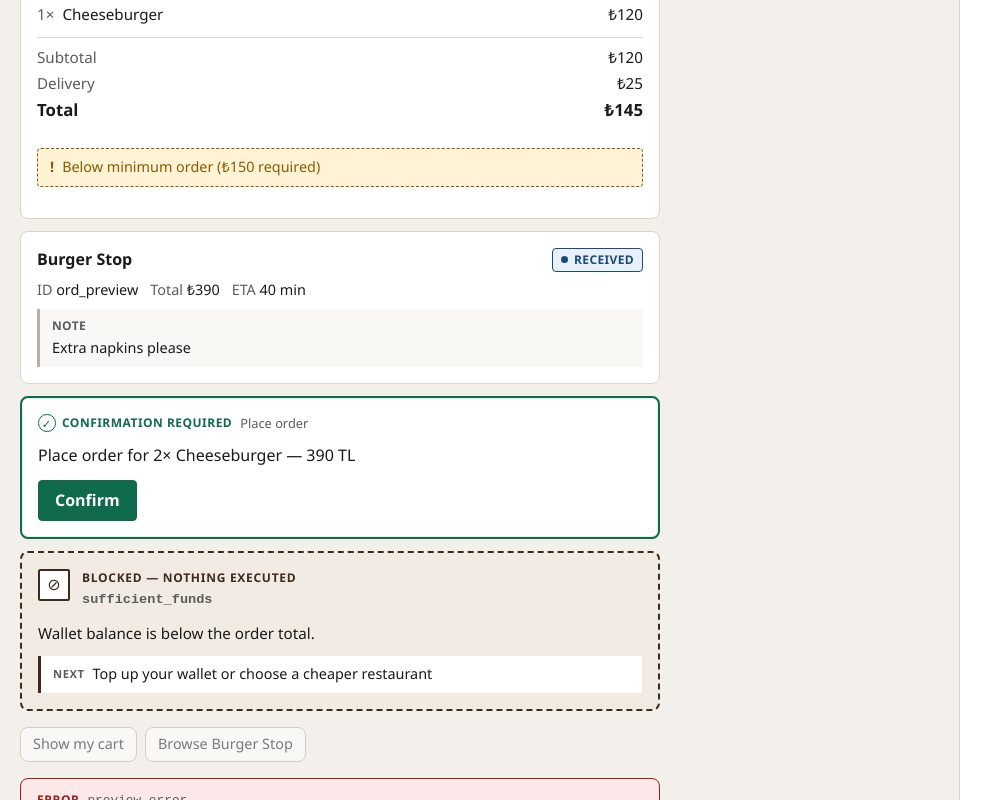
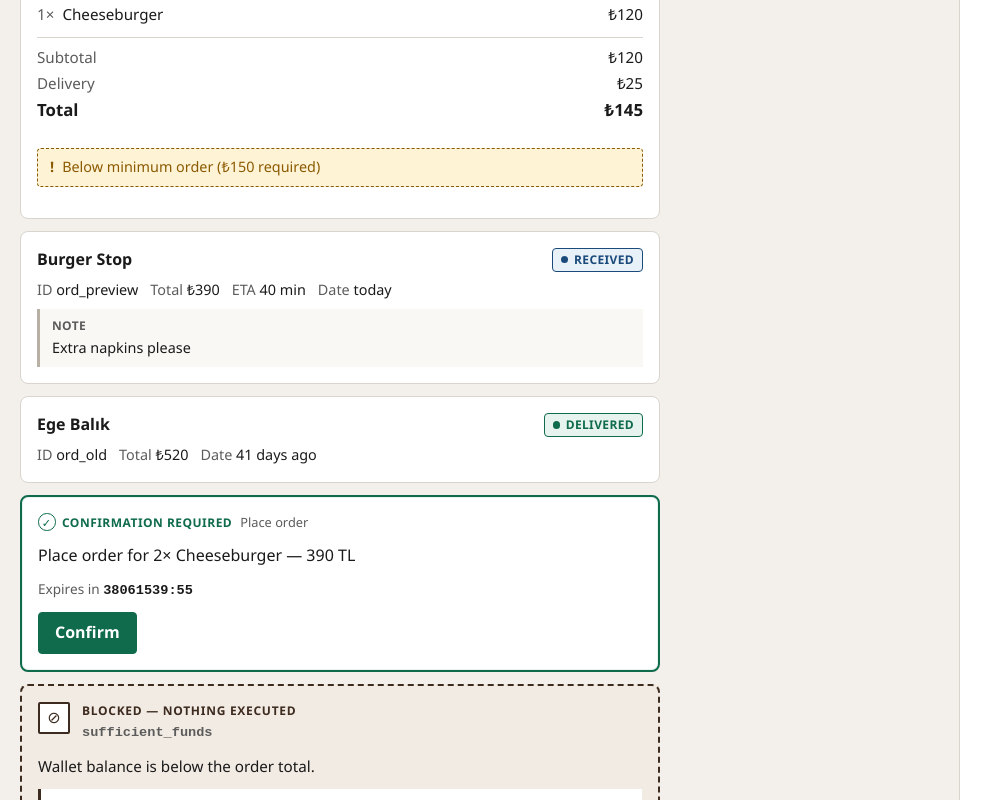
Before and after one commit to ebru-boyaci/sofra-assistant, a React (Vite) app in the folder client/: page / in a window 1280 px wide. Shown: the part 506-1306 px from the top of the page, without its empty margins (0-1003 px from the left). Built offline with nearby package versions, Linux system fonts and the light colour scheme.

Commit message:
feat: harden server clock with countdown and relative dates

```diff
--- a/client/src/domain/clock/index.ts
+++ b/client/src/domain/clock/index.ts
@@ -1,7 +1,12 @@
 export {
   syncServerClock,
+  hasServerClock,
   getServerNowMs,
   getServerNowIso,
   getServerTodayIstanbul,
+  remainingMsUntil,
+  formatCountdown,
+  calendarDaysBetween,
+  formatRelativeDay,
   resetServerClockForTests,
 } from './serverClock'
--- a/client/src/domain/clock/serverClock.ts
+++ b/client/src/domain/clock/serverClock.ts
@@ -1,11 +1,22 @@
 let anchorServerMs: number | null = null
 let anchorPerfMs: number | null = null
+
+const istanbulDayFormatter = new Intl.DateTimeFormat('en-CA', {
+  timeZone: 'Europe/Istanbul',
+  year: 'numeric',
+  month: '2-digit',
+  day: '2-digit',
+})
 
 export function syncServerClock(iso: string): void {
   const parsed = Date.parse(iso)
   if (Number.isNaN(parsed)) return
   anchorServerMs = parsed
   anchorPerfMs = performance.now()
+}
+
+export function hasServerClock(): boolean {
+  return anchorServerMs !== null && anchorPerfMs !== null
 }
 
 export function getServerNowMs(): number | null {
@@ -21,7 +32,44 @@
 export function getServerTodayIstanbul(): string | null {
   const ms = getServerNowMs()
   if (ms === null) return null
-  return new Date(ms + 3 * 3600_000).toISOString().slice(0, 10)
+  return istanbulDayFormatter.format(new Date(ms))
+}
+
+export function remainingMsUntil(
+  expiresAt: string,
+  serverNowMs: number | null = getServerNowMs(),
+): number | null {
+  if (serverNowMs === null) return null
+  const expiresMs = Date.parse(expiresAt)
+  if (Number.isNaN(expiresMs)) return null
+  return Math.max(0, expiresMs - serverNowMs)
+}
+
+export function formatCountdown(remainingMs: number): string {
+  const totalSec = Math.max(0, Math.ceil(remainingMs / 1000))
+  const minutes = Math.floor(totalSec / 60)
+  const seconds = totalSec % 60
+  return `${minutes}:${seconds.toString().padStart(2, '0')}`
+}
+
+export function calendarDaysBetween(fromYmd: string, toYmd: string): number | null {
+  const fromMs = Date.parse(`${fromYmd}T12:00:00Z`)
+  const toMs = Date.parse(`${toYmd}T12:00:00Z`)
+  if (Number.isNaN(fromMs) || Number.isNaN(toMs)) return null
+  return Math.round((toMs - fromMs) / 86_400_000)
+}
+
+export function formatRelativeDay(
+  dateYmd: string,
+  todayYmd: string | null = getServerTodayIstanbul(),
+): string {
+  if (todayYmd === null) return dateYmd
+  const daysAgo = calendarDaysBetween(dateYmd, todayYmd)
+  if (daysAgo === null) return dateYmd
+  if (daysAgo === 0) return 'today'
+  if (daysAgo === 1) return 'yesterday'
+  if (daysAgo > 1) return `${daysAgo} days ago`
+  return dateYmd
 }
 
 export function resetServerClockForTests(): void {
--- a/client/src/domain/confirmation/confirmationStore.ts
+++ b/client/src/domain/confirmation/confirmationStore.ts
@@ -133,15 +133,17 @@
   function tick(): void {
     const now = deps.getServerNowMs()
     let changed = false
+    let hasLive = false
     for (const entry of entries.values()) {
       if (entry.status !== 'LIVE') continue
+      hasLive = true
       if (isExpiredAt(entry.prompt.expires_at, now)) {
         entry.status = 'EXPIRED'
         entry.message = 'This confirmation expired'
         changed = true
       }
     }
-    if (changed) notify()
+    if (changed || hasLive) notify()
   }
 
   function clearUser(userId: string): void {
--- a/client/src/domain/confirmation/transitions.ts
+++ b/client/src/domain/confirmation/transitions.ts
@@ -1,3 +1,4 @@
+import { formatCountdown, remainingMsUntil } from '@/domain/clock'
 import type { ConfirmationStatus, ConfirmationView } from './types'
 
 export function isExpiredAt(
@@ -48,6 +49,8 @@
 ): ConfirmationView {
   const expired = status === 'EXPIRED' || isExpiredAt(expiresAt, serverNowMs)
   const canConfirm = canStartConfirm(status, expiresAt, serverNowMs)
+  const remainingMs =
+    status === 'LIVE' ? remainingMsUntil(expiresAt, serverNowMs) : null
   return {
     status,
     canConfirm,
@@ -57,6 +60,9 @@
     message,
     nextBlocks,
     buttonLabel: buttonLabelFor(status),
+    remainingMs,
+    countdownLabel:
+      remainingMs === null ? null : formatCountdown(remainingMs),
   }
 }
 
--- a/client/src/domain/confirmation/types.ts
+++ b/client/src/domain/confirmation/types.ts
@@ -28,6 +28,8 @@
   message: string | null
   nextBlocks: TrustedBlock[] | null
   buttonLabel: string
+  remainingMs: number | null
+  countdownLabel: string | null
 }
 
 export type ExecuteOutcomeInput = {
--- a/client/src/features/chat/CatalogPreview.tsx
+++ b/client/src/features/chat/CatalogPreview.tsx
@@ -48,7 +48,16 @@
     total_try: 390,
     status: 'received',
     eta_min: 40,
+    date: '2026-08-20',
     note: 'Extra napkins please',
+  },
+  {
+    type: 'order_summary',
+    order_id: 'ord_old',
+    restaurant: 'Ege Balık',
+    total_try: 520,
+    status: 'delivered',
+    date: '2026-07-10',
   },
   {
     type: 'confirmation_prompt',
--- a/client/src/features/chat/blocks/ConfirmationPrompt.module.css
+++ b/client/src/features/chat/blocks/ConfirmationPrompt.module.css
@@ -67,6 +67,19 @@
   overflow-wrap: anywhere;
 }
 
+.countdown {
+  margin: 0;
+  font-size: 0.85rem;
+  color: var(--muted);
+}
+
+.countdownValue {
+  font-variant-numeric: tabular-nums;
+  font-weight: 650;
+  color: var(--text);
+  font-family: 'IBM Plex Mono', ui-monospace, monospace;
+}
+
 .actions {
   display: flex;
   flex-wrap: wrap;
--- a/client/src/features/chat/blocks/ConfirmationPrompt.tsx
+++ b/client/src/features/chat/blocks/ConfirmationPrompt.tsx
@@ -57,6 +57,12 @@
 
       <p className={styles.summary}>{block.summary}</p>
 
+      {view?.countdownLabel != null && view.status === 'LIVE' && (
+        <p className={styles.countdown} aria-live="polite">
+          Expires in <span className={styles.countdownValue}>{view.countdownLabel}</span>
+        </p>
+      )}
+
       <div className={styles.actions}>
         <button
           type="button"
--- a/client/src/features/chat/blocks/OrderSummary.tsx
+++ b/client/src/features/chat/blocks/OrderSummary.tsx
@@ -1,3 +1,4 @@
+import { formatRelativeDay } from '@/domain/clock'
 import type { OrderSummaryBlock } from '@/domain/ui-spec'
 import { formatTry } from '@/shared/formatMoney'
 import styles from './OrderSummary.module.css'
@@ -20,6 +21,9 @@
 }
 
 export function OrderSummary({ block }: Props) {
+  const relativeDate =
+    block.date != null ? formatRelativeDay(block.date) : null
+
   return (
     <article className={styles.root} data-block="order_summary">
       <div className={styles.header}>
@@ -47,9 +51,12 @@
             ETA <span className={styles.metaValue}>{block.eta_min} min</span>
           </li>
         )}
-        {block.date != null && (
+        {relativeDate != null && (
           <li>
-            Date <span className={styles.metaValue}>{block.date}</span>
+            Date{' '}
+            <span className={styles.metaValue} title={block.date}>
+              {relativeDate}
+            </span>
           </li>
         )}
       </ul>
```
Also changed, not shown: 1 other file (tests, documents, lock files or other folders).
